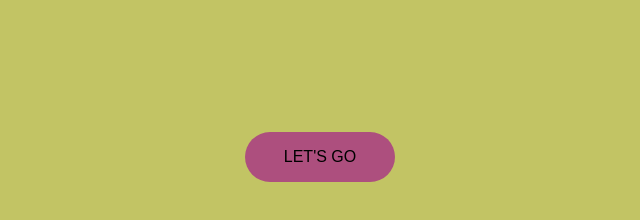
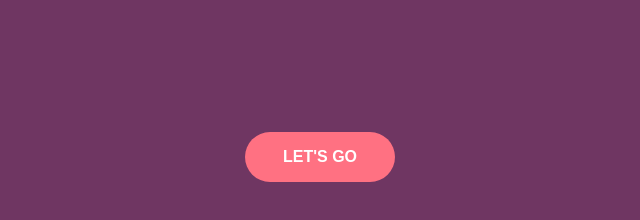
Before and after one commit to IrfanEzani/game-2, a plain HTML site: page index.html in a window 1280 px wide. Shown: the part 302-522 px from the top of the page, without its empty margins (320-960 px from the left). Drawn offline with Linux system fonts and the light colour scheme.

Commit message:
more updates

```diff
--- a/script.js
+++ b/script.js
@@ -117,6 +117,8 @@ const game = () => {
 
      startGame();
      playMatch();
+
+
 }
 
 //startGame
--- a/style.css
+++ b/style.css
@@ -6,7 +6,8 @@
 
 section {
   height: 100vh;
-  background-color: #c2c464;
+  background-color: #6F3662;
+  color: white;
   font-family: sans-serif;
 }
 .score {
@@ -48,7 +49,9 @@ transition: opacity 0.5s ease;
   border-radius: 25px;
   font-size: 1rem;
   text-transform: uppercase;
-  background: #ad4f7e;
+  background: #FF7182;
+  color:white;
+  font-weight: bold;
   cursor : pointer;
 }
 
```
